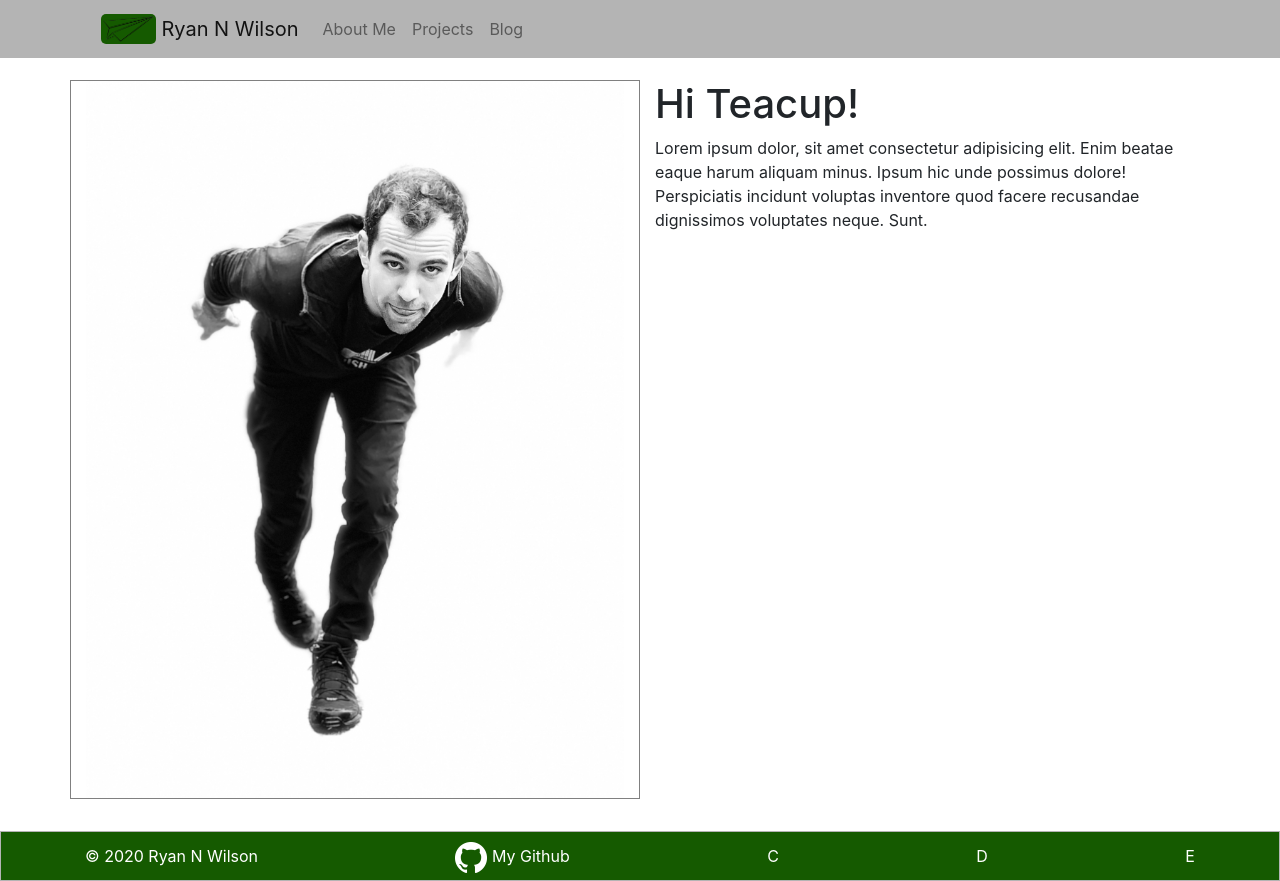
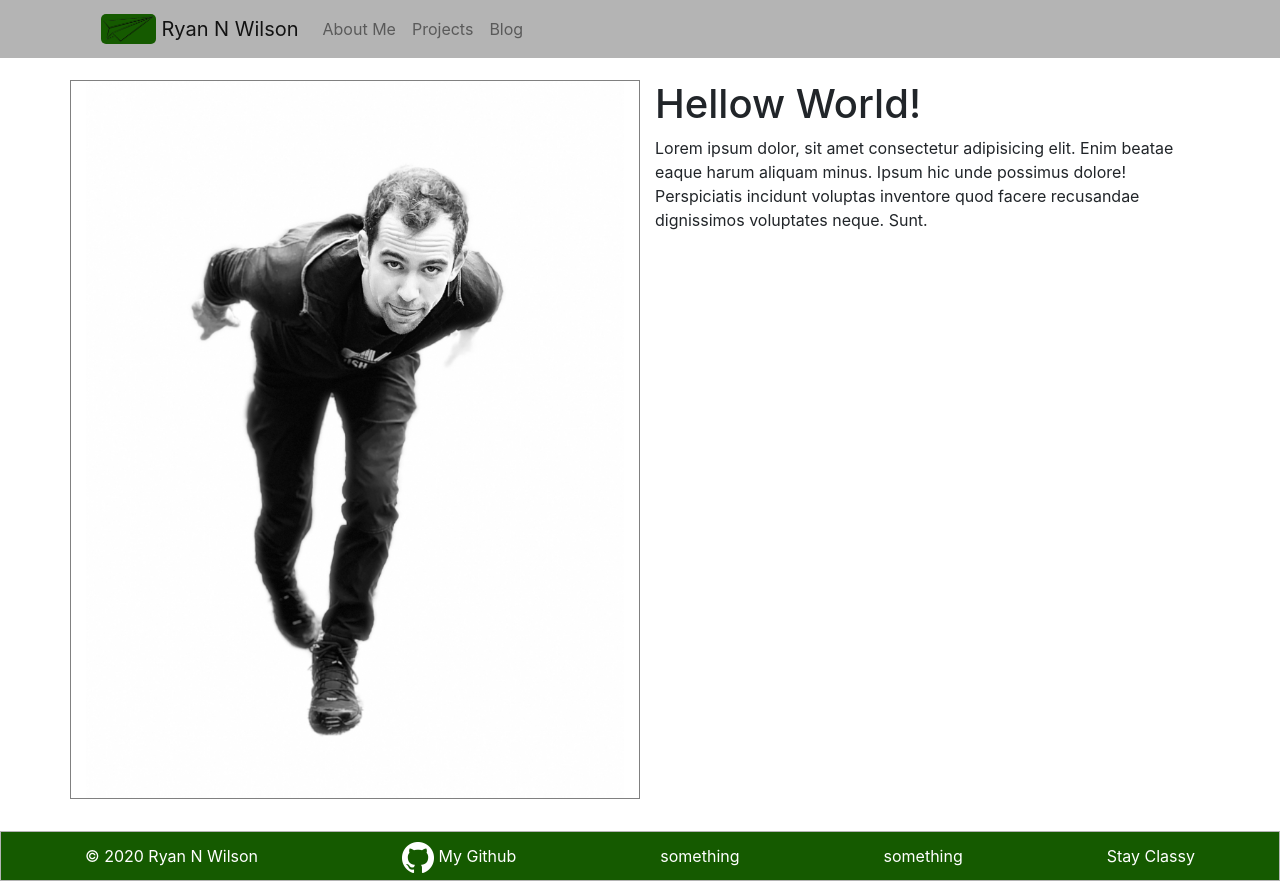
Before and after one commit to r-n-w/r-n-w.github.io, a plain HTML site: page index.html in a window 1280 px wide. Drawn offline with nearby package versions, Linux system fonts and the light colour scheme.

Commit message:
Update index.html

```diff
--- a/index.html
+++ b/index.html
@@ -41,7 +41,7 @@
                     <img src="images/profile.jpeg" alt="profile picture" style="max-width: 100%;">
                 </div>
                 <div id="content" class="col-md-6 col-sm-12">
-                    <h1>Hi Teacup!</h1>
+                    <h1>Hellow World!</h1>
                     <p>Lorem ipsum dolor, sit amet consectetur adipisicing elit. Enim beatae eaque harum aliquam minus. Ipsum hic unde possimus dolore! Perspiciatis incidunt voluptas inventore quod facere recusandae dignissimos voluptates neque. Sunt.</p>
                 </div>
             </div>
@@ -53,9 +53,9 @@
                 <ul class="nav">
                     <li class="nav-item">&#169; 2020 Ryan N Wilson</li>
                     <li class="nav-item"><a href="https://github.com/ryannathanwilson"><img src="images/GitHub.png" alt="github logo" height="32px"> My Github</a></li>
-                    <li class="nav-item">C</li>
-                    <li class="nav-item">D</li>
-                    <li class="nav-item">E</li>
+                    <li class="nav-item">something</li>
+                    <li class="nav-item">something</li>
+                    <li class="nav-item">Stay Classy</li>
                 </ul>
             <!-- </div> -->
         </div>
```
